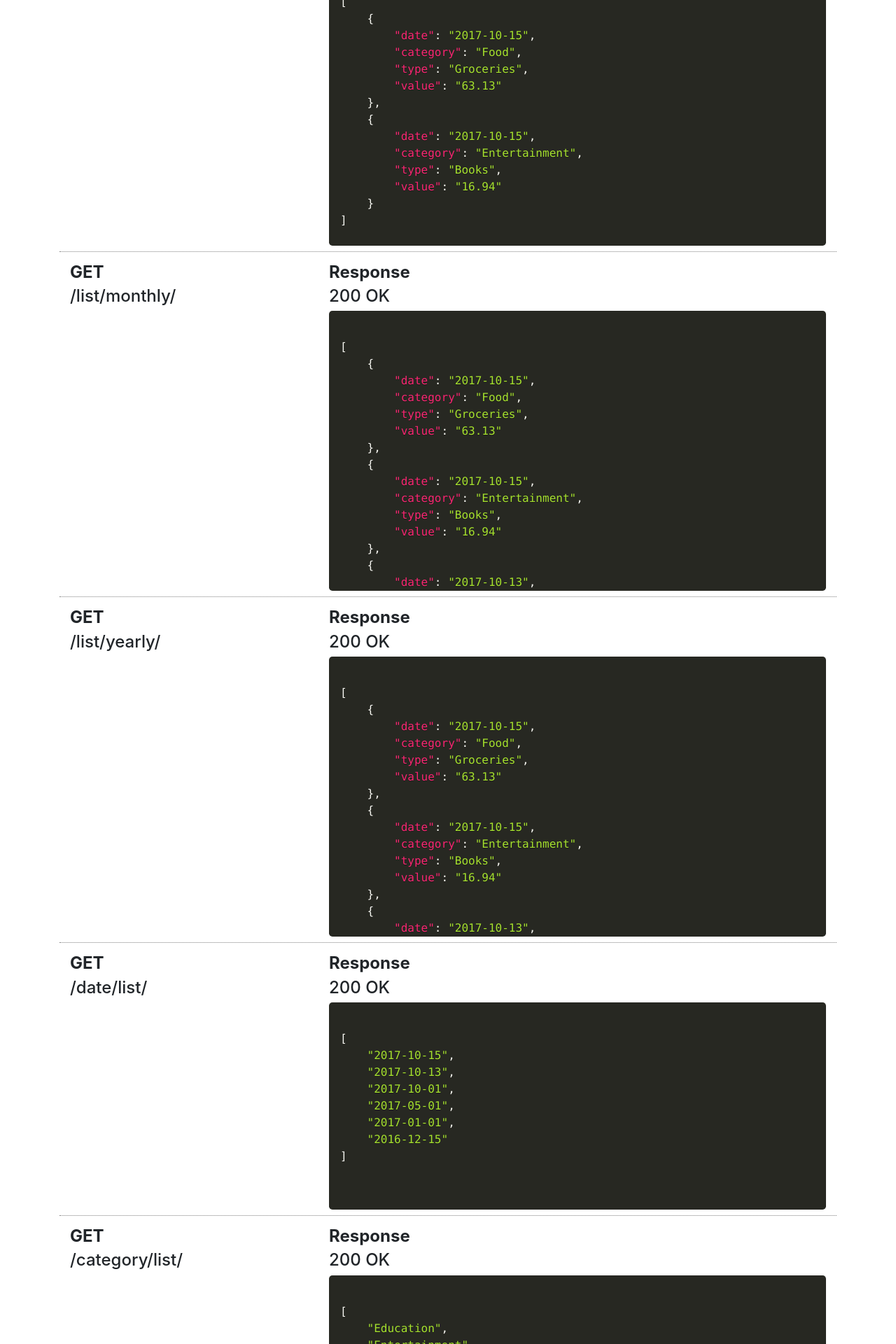
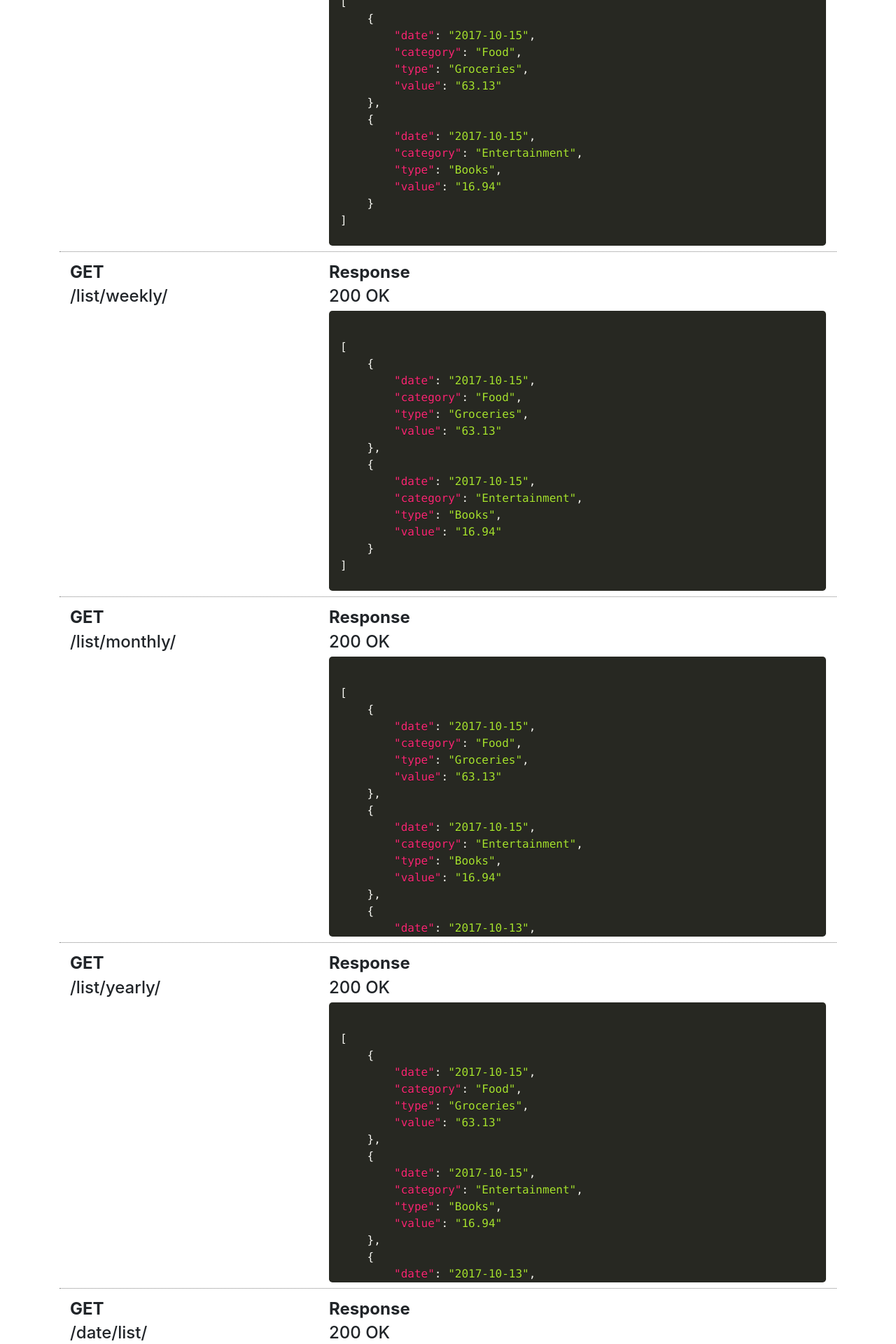
Before and after one commit to dheerajpille/tracker_backend, a Django app: page /tracker/documentation/ in a window 1280 px wide. Shown: the part 4000-5920 px from the top of the page at 70% size. Run offline with Django 3.2, Linux system fonts and the light colour scheme; some libraries are stand-ins or nearby versions.

Commit message:
Added API documentation for daily expense list and report

```diff
--- a/templates/documentation.html
+++ b/templates/documentation.html
@@ -439,6 +439,36 @@
                     </div>
                 </div>
 
+                <!-- GET: /tracker/user/{id}/expense/list/daily/ -->
+                <div class="row">
+                    <div class="col-lg-4">
+                        <h4><b>GET</b></h4>
+                        <h4>/list/daily/</h4>
+                    </div>
+                    <div class="col-lg-8">
+                        <h4><b>Response</b></h4>
+                        <h4>200 OK</h4>
+                        <pre class="language-javascript">
+                        <code class="language-javascript">
+[
+    {
+        "date": "2017-10-15",
+        "category": "Food",
+        "type": "Groceries",
+        "value": "63.13"
+    },
+    {
+        "date": "2017-10-15",
+        "category": "Entertainment",
+        "type": "Books",
+        "value": "16.94"
+    }
+]
+                        </code>
+                        </pre>
+                    </div>
+                </div>
+
                 <!-- GET: /tracker/user/{id}/expense/list/weekly/ -->
                 <div class="row">
                     <div class="col-lg-4">
@@ -776,6 +806,35 @@
                 <h4>Prefix: /tracker/user/{id}/report</h4>
                 <br>
 
+                <!-- GET /tracker/user/{id}/report/daily/ -->
+                <div class="row">
+                    <div class="col-lg-4">
+                        <h4><b>GET</b></h4>
+                        <h4>/daily/</h4>
+                    </div>
+                    <div class="col-lg-8">
+                        <h4><b>Response</b></h4>
+                        <h4>200 OK</h4>
+                        <pre class="language-javascript">
+                        <code class="language-javascript">
+{
+    "expense_total": 80.07,
+    "category_total": {
+        "food": 63.13,
+        "food_type_total": {
+            "groceries": 63.13
+        },
+        "entertainment": 16.94,
+        "entertainment_type_total": {
+            "books": 16.94
+        }
+    }
+}
+                        </code>
+                        </pre>
+                    </div>
+                </div>
+
                 <!-- GET /tracker/user/{id}/report/weekly/ -->
                 <div class="row">
                     <div class="col-lg-4">
```
